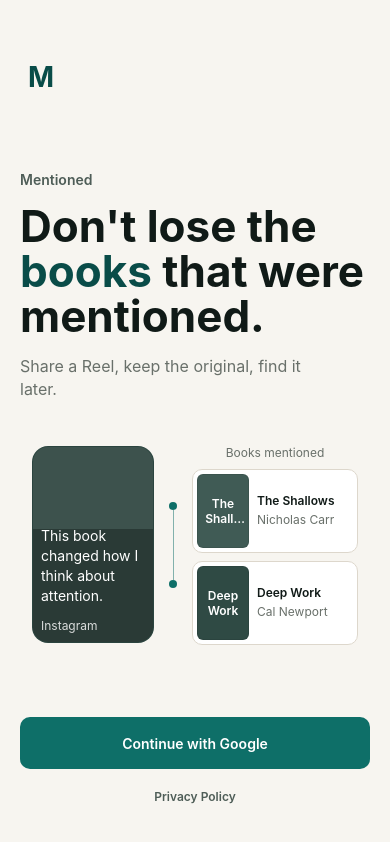
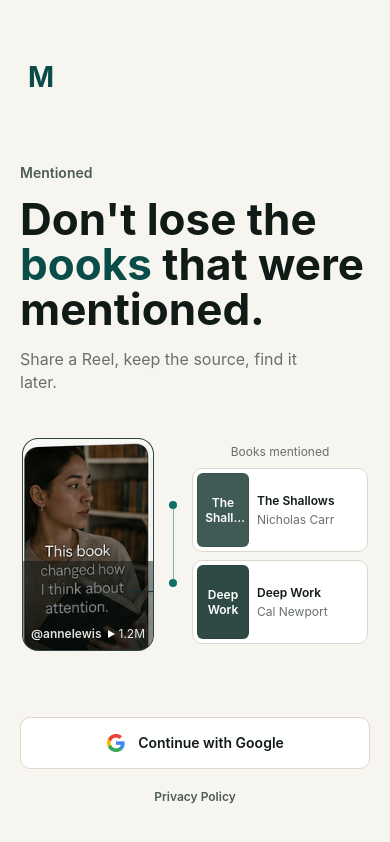
Before and after one commit to yashdhanore/mentioned, a React Native app in the folder mobile/: screen / in a window 390 px wide. Built offline with nearby package versions, Linux system fonts and the light colour scheme; no server answers; what expo-notifications, expo-web-browser would draw is missing.

Commit message:
Refine auth preview and Google sign-in

```diff
--- a/mobile/src/components/product-preview.tsx
+++ b/mobile/src/components/product-preview.tsx
@@ -1,4 +1,4 @@
-import { Text, View } from 'react-native';
+import { Image, Text, View } from 'react-native';
 
 import { BookSpine, Surface } from '@/components/ui';
 import { styles } from '@/styles';
@@ -8,14 +8,23 @@
   { title: 'Deep Work', author: 'Cal Newport', initials: 'DW', color: '#2F4A44' },
 ];
 
+const previewReelImage = require('../../assets/preview-reel.png');
+
 export function SourceToBooksPreview() {
   return (
     <View style={styles.productPreview}>
       <View style={styles.previewReelCard}>
-        <View style={styles.previewImageWash} />
+        <Image source={previewReelImage} style={styles.previewReelImage} />
         <View style={styles.previewScrim} />
-        <Text style={styles.previewReelText}>This book changed how I think about attention.</Text>
-        <Text style={styles.previewCreator}>Instagram</Text>
+        <View style={styles.previewSourceMeta}>
+          <Text numberOfLines={1} style={styles.previewCreator}>
+            @annelewis
+          </Text>
+          <View style={styles.previewSourcePill}>
+            <View style={styles.previewPlayGlyph} />
+            <Text style={styles.previewDuration}>1.2M</Text>
+          </View>
+        </View>
       </View>
 
       <View style={styles.previewConnector}>
--- a/mobile/src/components/ui.tsx
+++ b/mobile/src/components/ui.tsx
@@ -1,5 +1,5 @@
 import type { ReactNode } from 'react';
-import { Pressable, Text, View, type StyleProp, type ViewStyle } from 'react-native';
+import { Image, Pressable, Text, View, type StyleProp, type ViewStyle } from 'react-native';
 
 import { styles } from '@/styles';
 
@@ -9,6 +9,8 @@
   compact?: boolean;
   disabled?: boolean;
 };
+
+const googleLogo = require('../../assets/google-g.png');
 
 type IconButtonProps = {
   accessibilityLabel: string;
@@ -66,6 +68,28 @@
       onPress={onPress}
     >
       <Text style={styles.secondaryButtonText}>{label}</Text>
+    </Pressable>
+  );
+}
+
+export function GoogleButton({
+  label,
+  onPress,
+  disabled = false,
+}: Omit<ButtonProps, 'compact'>) {
+  return (
+    <Pressable
+      accessibilityRole="button"
+      disabled={disabled}
+      style={({ pressed }) => [
+        styles.googleButton,
+        disabled && styles.disabledButton,
+        pressed && styles.pressed,
+      ]}
+      onPress={onPress}
+    >
+      <Image source={googleLogo} style={styles.googleButtonLogo} />
+      <Text style={styles.googleButtonText}>{label}</Text>
     </Pressable>
   );
 }
--- a/mobile/src/screens/signed-out-screen.tsx
+++ b/mobile/src/screens/signed-out-screen.tsx
@@ -3,7 +3,7 @@
 import { Pressable, SafeAreaView, ScrollView, Text, View } from 'react-native';
 
 import { SourceToBooksPreview } from '@/components/product-preview';
-import { AppMark, InlineMessage, PrimaryButton } from '@/components/ui';
+import { AppMark, GoogleButton, InlineMessage } from '@/components/ui';
 import { styles } from '@/styles';
 
 export function SignedOutScreen({
@@ -31,7 +31,7 @@
             <Text style={styles.authTitle}>
               Don't lose the <Text style={styles.authTitleSlot}>books</Text> that were mentioned.
             </Text>
-            <Text style={styles.authBody}>Share a Reel, keep the original, find it later.</Text>
+            <Text style={styles.authBody}>Share a Reel, keep the source, find it later.</Text>
           </View>
 
           <View style={styles.authPreviewWrap}>
@@ -41,7 +41,7 @@
 
         <View style={styles.authActions}>
           {error ? <InlineMessage tone="error" message={error} /> : null}
-          <PrimaryButton
+          <GoogleButton
             label={isGoogleLoading ? 'Signing in...' : 'Continue with Google'}
             onPress={onContinueGoogle}
             disabled={isDisabled}
--- a/mobile/src/styles.ts
+++ b/mobile/src/styles.ts
@@ -588,6 +588,26 @@
     ...typography.labelLg,
     color: colors.onPrimary,
   },
+  googleButton: {
+    alignItems: 'center',
+    backgroundColor: colors.surface,
+    borderColor: colors.border,
+    borderRadius: radius.md,
+    borderWidth: 1,
+    flexDirection: 'row',
+    gap: spacing.md,
+    justifyContent: 'center',
+    minHeight: 52,
+    paddingHorizontal: spacing.lg,
+  },
+  googleButtonLogo: {
+    height: 20,
+    width: 20,
+  },
+  googleButtonText: {
+    ...typography.labelLg,
+    color: colors.onSurface,
+  },
   secondaryButton: {
     alignItems: 'center',
     backgroundColor: colors.surfaceMuted,
@@ -724,34 +744,56 @@
     justifyContent: 'flex-end',
     overflow: 'hidden',
     padding: spacing.sm,
-    width: 122,
+    width: 132,
   },
-  previewImageWash: {
-    backgroundColor: colors.secondary,
+  previewReelImage: {
     bottom: 0,
     left: 0,
-    opacity: 0.46,
     position: 'absolute',
     right: 0,
     top: 0,
+    width: '100%',
+    height: '100%',
   },
   previewScrim: {
-    backgroundColor: 'rgba(16, 26, 23, 0.42)',
+    backgroundColor: 'rgba(6, 12, 10, 0.46)',
     bottom: 0,
-    height: '58%',
+    height: '42%',
     left: 0,
     position: 'absolute',
     right: 0,
   },
-  previewReelText: {
-    ...typography.bodySm,
-    color: colors.onPrimary,
+  previewSourceMeta: {
+    alignItems: 'center',
+    flexDirection: 'row',
+    justifyContent: 'space-between',
+    position: 'relative',
   },
   previewCreator: {
+    ...typography.labelMd,
+    color: colors.onPrimary,
+    flex: 1,
+    opacity: 0.88,
+  },
+  previewSourcePill: {
+    alignItems: 'center',
+    flexDirection: 'row',
+    gap: spacing.xs,
+  },
+  previewPlayGlyph: {
+    borderBottomColor: 'transparent',
+    borderBottomWidth: 4,
+    borderLeftColor: colors.onPrimary,
+    borderLeftWidth: 7,
+    borderTopColor: 'transparent',
+    borderTopWidth: 4,
+    height: 0,
+    width: 0,
+  },
+  previewDuration: {
     ...typography.caption,
     color: colors.onPrimary,
-    marginTop: spacing.md,
-    opacity: 0.82,
+    opacity: 0.9,
   },
   previewConnector: {
     alignItems: 'center',
@@ -771,7 +813,7 @@
   },
   previewBookStack: {
     gap: spacing.sm,
-    width: 166,
+    width: 176,
   },
   previewBookLabel: {
     ...typography.caption,
```
Also changed, not shown: mobile/assets/google-g.png (added), mobile/assets/preview-reel.png (added).
